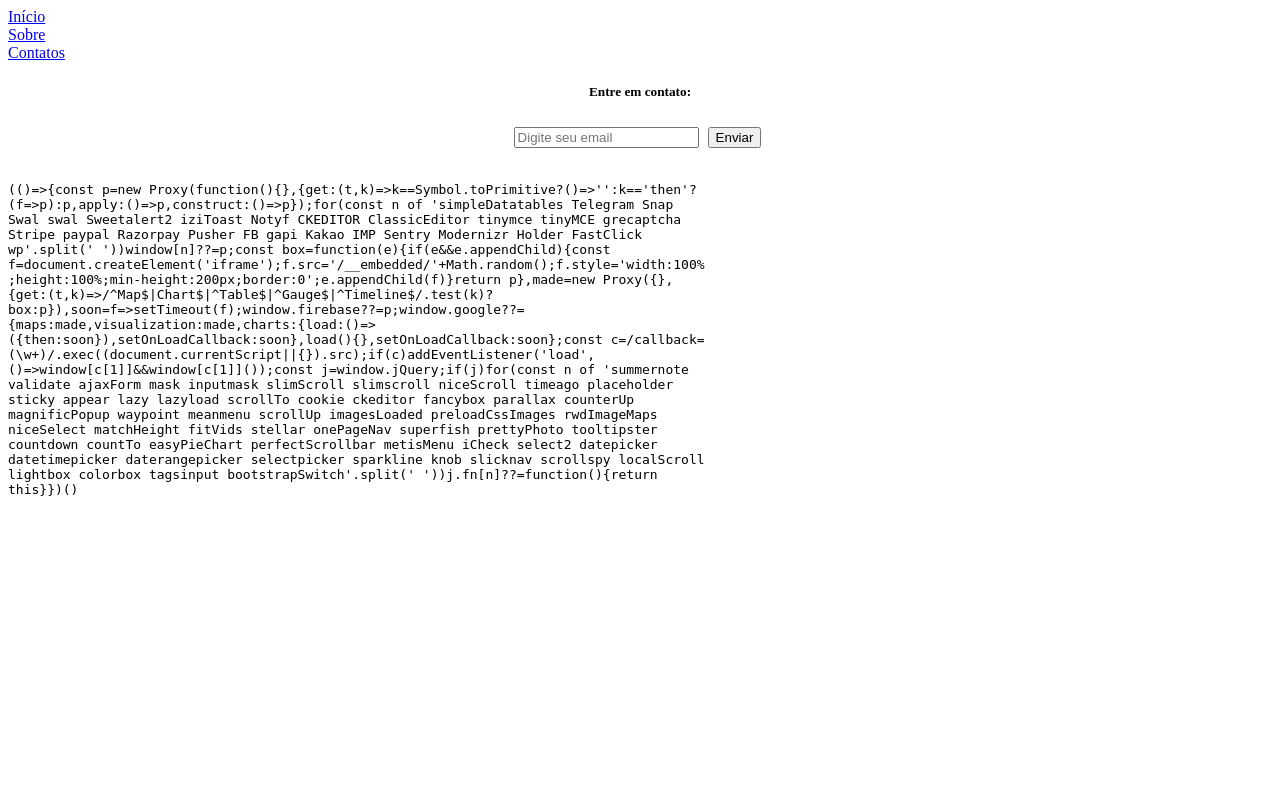
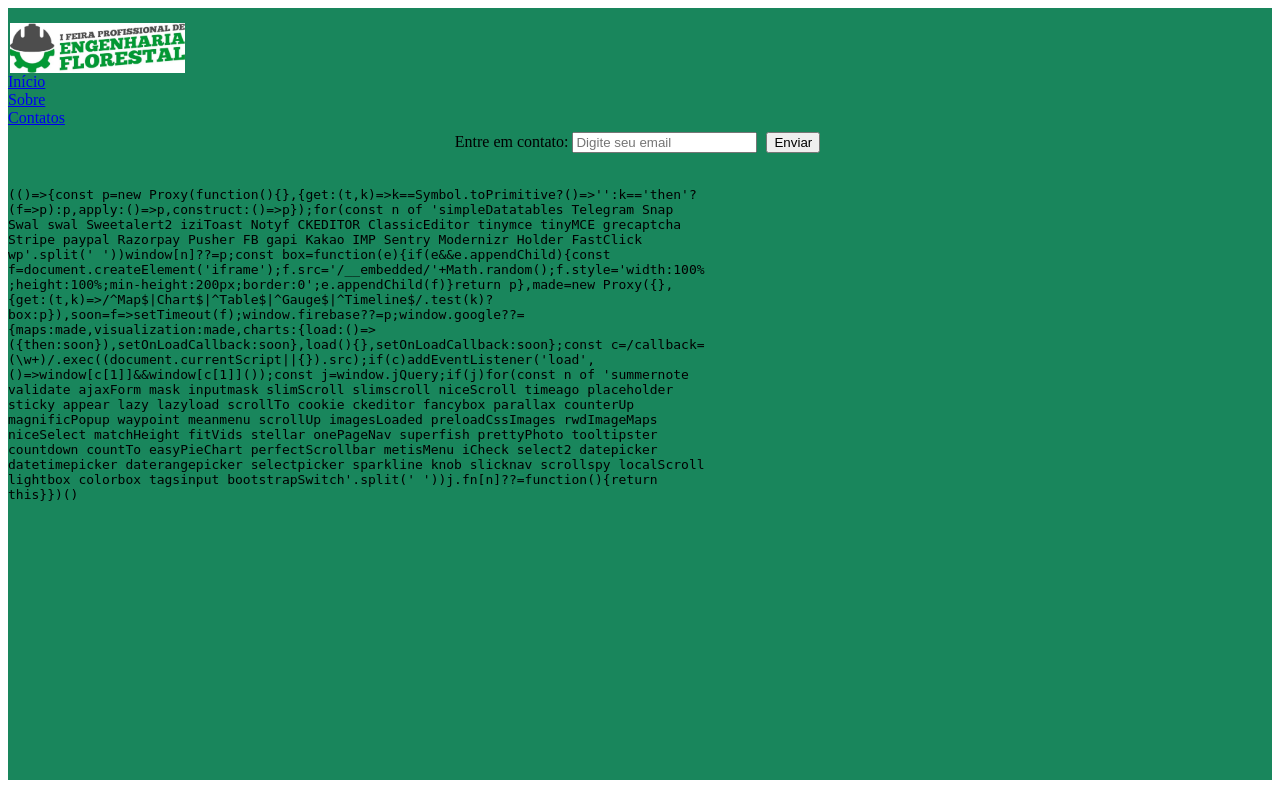
Before and after one commit to uticjr/ciflor, a Django app: template template/site/footer.html in a window 1280 px wide. Run offline with Django 3.2, Linux system fonts and the light colour scheme; the template is opened without the code that fills it, so the values that code supplies are empty; some libraries are stand-ins or nearby versions.

Commit message:
melhorando layout

```diff
--- a/banco_de_vagas/views.py
+++ b/banco_de_vagas/views.py
@@ -1,6 +1,9 @@
 from django.shortcuts import render
+from .models import Vaga
 
 
 # Create your views here.
 def home(request):
-    return render(request, 'site/base.html')
+    data = {}
+    data['vagas'] = Vaga.objects.all()
+    return render(request, 'site/base.html', data)
--- a/ciflor_django/urls.py
+++ b/ciflor_django/urls.py
@@ -16,8 +16,11 @@
 from django.conf.urls.static import static
 from django.contrib import admin
 from django.urls import path
+
+from banco_de_vagas.views import home
 from ciflor_django import settings
 
 urlpatterns = [
     path('admin/', admin.site.urls),
+    path('', home, name='home')
 ] + static(settings.MEDIA_URL, document_root=settings.MEDIA_ROOT)
--- a/template/site/base.html
+++ b/template/site/base.html
@@ -45,7 +45,7 @@
 {% block menu %}
 	{% include 'site/menu.html' %}
 {% endblock %}
-<main class="container">
+<main class="container-fluid">
 	{% block content %}
 		{% include 'site/inicio.html' %}
 		<hr>
--- a/template/site/contatos.html
+++ b/template/site/contatos.html
@@ -3,8 +3,8 @@
 		<h3 style="text-align: center">
 			Contatos
 		</h3>
-		<div class="row">
-			<div class="col-sm-12" style="align-items: center;">
+		<div class="d-flex flex-row bd-highlight mb-4 justify-content-around" style="overflow-y: auto;">
+			<div class="d-flex flex-row bd-highlight mb-4" style="align-items: center;">
 				{% include 'site/vaga.html' %}
 			</div>
 		</div>
--- a/template/site/footer.html
+++ b/template/site/footer.html
@@ -1,8 +1,12 @@
+{% load static %}
 {% block footer %}
-	<footer>
+	<footer style="background-color: #19865C; padding-top: 15px;" class="justify-content-around">
 		<div class="row">
-			<div class="col-sm-2">
-				<nav style="list-style: none">
+			<div class="col-lg-2">
+				<img src="{% static 'ciflor.jpeg' %}" width="175" height="50" alt="logo" style="margin-left: 2px">
+			</div>
+			<div class="col-lg-2 col-sm-2 justify-content-start">
+				<nav style="list-style: none; text-align: justify">
 					<li>
 						<a href="#inicio">Início</a>
 					</li>
@@ -14,10 +18,10 @@
 					</li>
 				</nav>
 			</div>
-			<div class="col-sm-5">
+			<div class="col-lg-4 col-sm-5">
 				<form>
 					<div class="form-group" style="text-align: center">
-						<h5>Entre em contato:</h5>
+						<label for="emailContato">Entre em contato:</label>
 						<input type="email" class="form-control" id="emailContato" aria-describedby="emailHelp"
 						       placeholder="Digite seu email">
 						<a href="">
@@ -28,8 +32,8 @@
 					</div>
 				</form>
 			</div>
-			<div class="col-sm-5" style="overflow:hidden;width: 700px;position: relative;">
-				<iframe width="100%" height="50%"
+			<div class="col-lg-4 col-sm-5 arounded" style="overflow:hidden;width: 700px;position: relative;">
+				<iframe width="100%" height="75%"
 				        src="https://maps.google.com/maps?width=700&amp;height=440&amp;hl=en&amp;q=%20Avenida%20Presidente%20Tancredo%20Neves%2C%202501%20-%20Terra%20Firme%2CBel%C3%A9m%20-%20PA%2C66077-830%20-%20Terra%20Firme%2C%20Bel%C3%A9m%20-%20PA%2C%2066077-830+(T%C3%ADtulo)&amp;ie=UTF8&amp;t=&amp;z=14&amp;iwloc=B&amp;output=embed"
 				        frameborder="0" scrolling="no" marginheight="0" marginwidth="0">
 				</iframe>
--- a/template/site/inicio.html
+++ b/template/site/inicio.html
@@ -1,11 +1,12 @@
+{% load staticfiles %}
 {% block inicio %}
 	<section id="inicio">
 		<h1 style="background-color: #008000">
 			CIFLOR
 		</h1>
 		<div class="row">
-			<div class="col-sm-12">
-				<img src="assets/inicio.png" alt="" class="rounded img-fluid">
+			<div class="col-lg-12 col-md-12 col-sm-12">
+				<img src="{% static 'inicio.png' %}" alt="desmonstração" class="rounded img-fluid align-self-center">
 			</div>
 		</div>
 	</section>
--- a/template/site/menu.html
+++ b/template/site/menu.html
@@ -1,10 +1,11 @@
+{% load staticfiles %}
 {% block menu %}
 	<header class="row">
 		<div class="col-md-12 col-sm-6">
 			<nav class="navbar navbar-expand-md navbar-light fixed-top"
 			     style="background-color: #fff; border-radius: 0px 0px 7px 7px;">
 				<a class="navbar-brand" href="#">
-					<img src="assets/ciflor.jpeg" width="175" height="50" alt="logo" class="rounded">
+					<img src="{% static 'ciflor.jpeg' %}" width="175" height="50" alt="logo" class="rounded">
 				</a>
 				<button class="navbar-toggler" type="button" data-toggle="collapse"
 				        data-target="#navbarSupportedContent"
```
Also changed, not shown: template/site/vaga.html (+11 -8 lines), assets/vagas_fotos/Asus_ZenFone2-Software-Lock_Home_Screen.jpg (added), assets/vagas_fotos/UX-banner-blog.jpg (added), assets/vagas_fotos/Vantagens_de_ser_Trainee_Utic.png (added), assets/vagas_fotos/efvugonx0aa9bmd_2.jpg (added), assets/vagas_fotos/gato.png (added), db.sqlite3, 2 other files.
